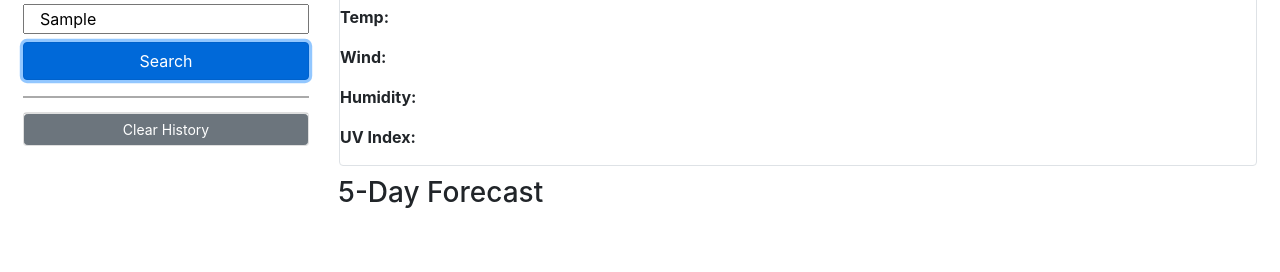
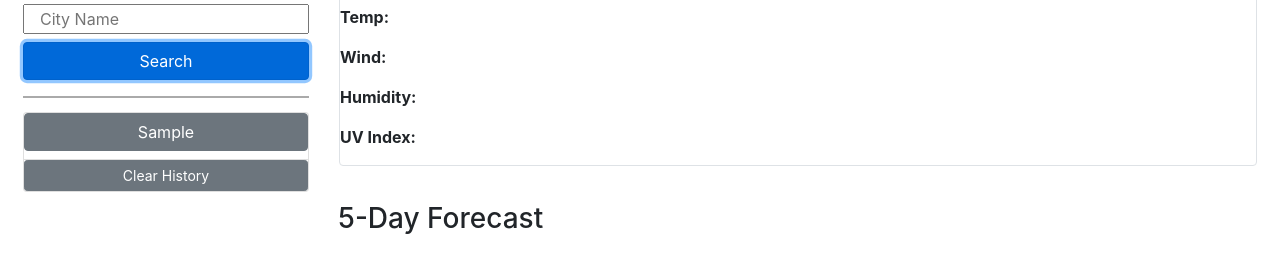
Before and after one commit to Pasgen-Manley/HW6-weather-dashboard-pasgen-manley, a plain HTML site: page index.html in a window 1280 px wide. Both pictures are taken after typing "Sample" into the empty fields and a click on the button "Search". Shown: the part 118-390 px from the top of the page. Drawn offline with nearby package versions, Linux system fonts and the light colour scheme; no server answers.

Commit message:
set local storage

```diff
--- a/assets/css/style.css
+++ b/assets/css/style.css
@@ -39,7 +39,6 @@ hr {
      padding-left: 14px;
  }
 
-
- /*.card-title {
-
- } */
+ li {
+    list-style: none;
+ }
--- a/assets/js/script.js
+++ b/assets/js/script.js
@@ -2,7 +2,7 @@
 var APIKey = "2bee4f18e1f3cf6ed8255bb5b44479e7";
 
 // Varibles
-cityList = [];
+cityArray = [];
 
 citySearchBtn = $("#search-btn");
 citySearchInput = $("#city-search");
@@ -46,21 +46,23 @@ $(document).on("submit", function(event){
 
 });
 
-//citySearchBtn.on("click", function(){
-    //event.preventDefault();
+function searchHistory() {
 
-    //var searchInputValue = citySearchInput.val().trim();
+    for ( i = 0; i < localStorage.length; i++) {
+        var cityHistoryEl = $('<li>');
+        var cityBtn = $('<button>');
 
-    //if (!searchInputValue) {
-        //alert("Please enter a valid city name.");
-        //return;
-    //} else {
-        //searchWeatherAPI(searchInputValue)
-        //searchHistory(searchInputValue);
-        //citySearchInput.val("");
-    //};
+        cityBtn.addClass("btn btn-secondary col-12 mb-2").attr('type', 'button');
+        cityBtn.text(JSON.parse(localStorage.getItem("cityname")));
 
-//});
+        cityHistoryEl.append(cityBtn);
+        cityHIstoryli.append(cityHistoryEl);
+
+    }
+}
+
+
+
 
 
 function searchWeatherAPI (citySearchInput) {
@@ -127,6 +129,7 @@ function searchWeatherAPI (citySearchInput) {
 
 
                         forecastCard.addClass("card col-1 col-sm-2 ml-3").attr("id", "fc-card" + i);
+                        forecastCard.css('background-color', '#C8CBCC');
 
 
                         var forecastDate = $("<h5>");
@@ -161,4 +164,9 @@ function searchWeatherAPI (citySearchInput) {
                     }
                 })
 
+
+
+
+
+            localStorage.setItem('cityname', JSON.stringify(citySearchInput));
 };
```
